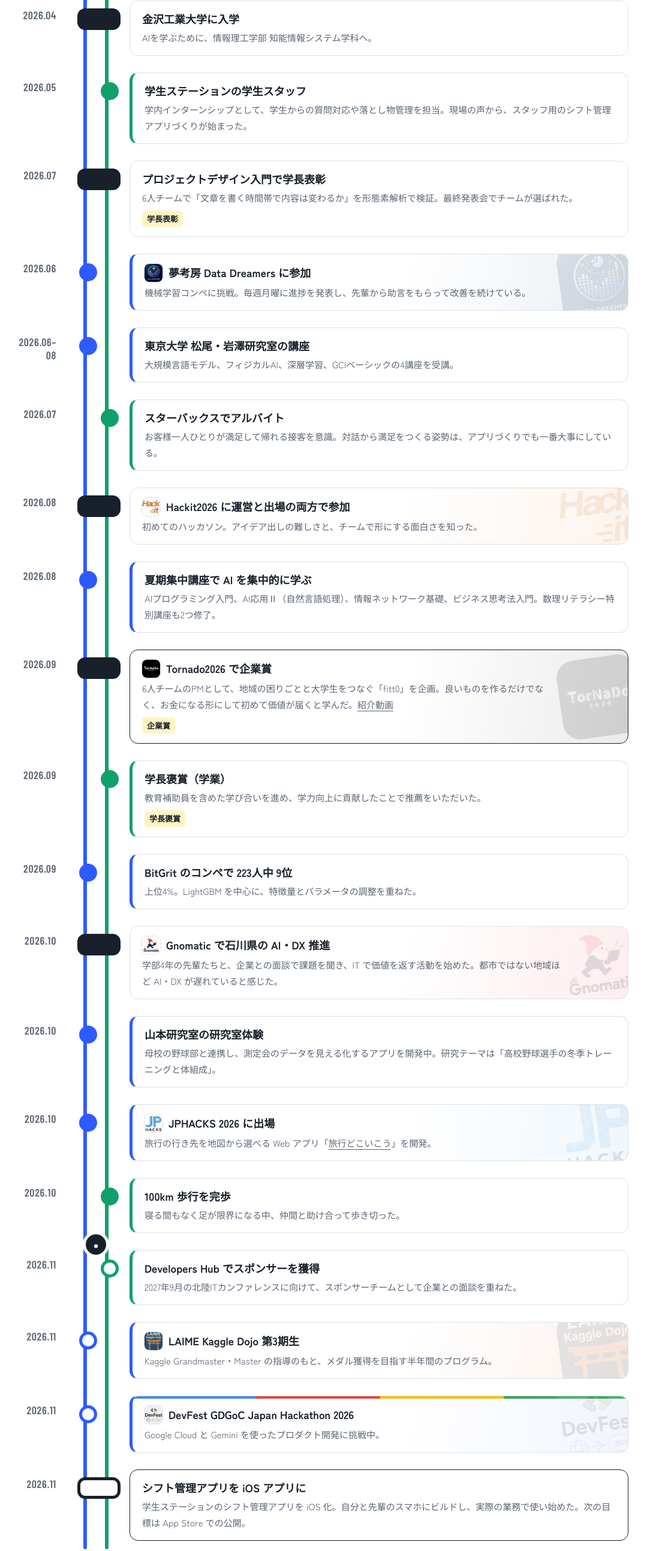
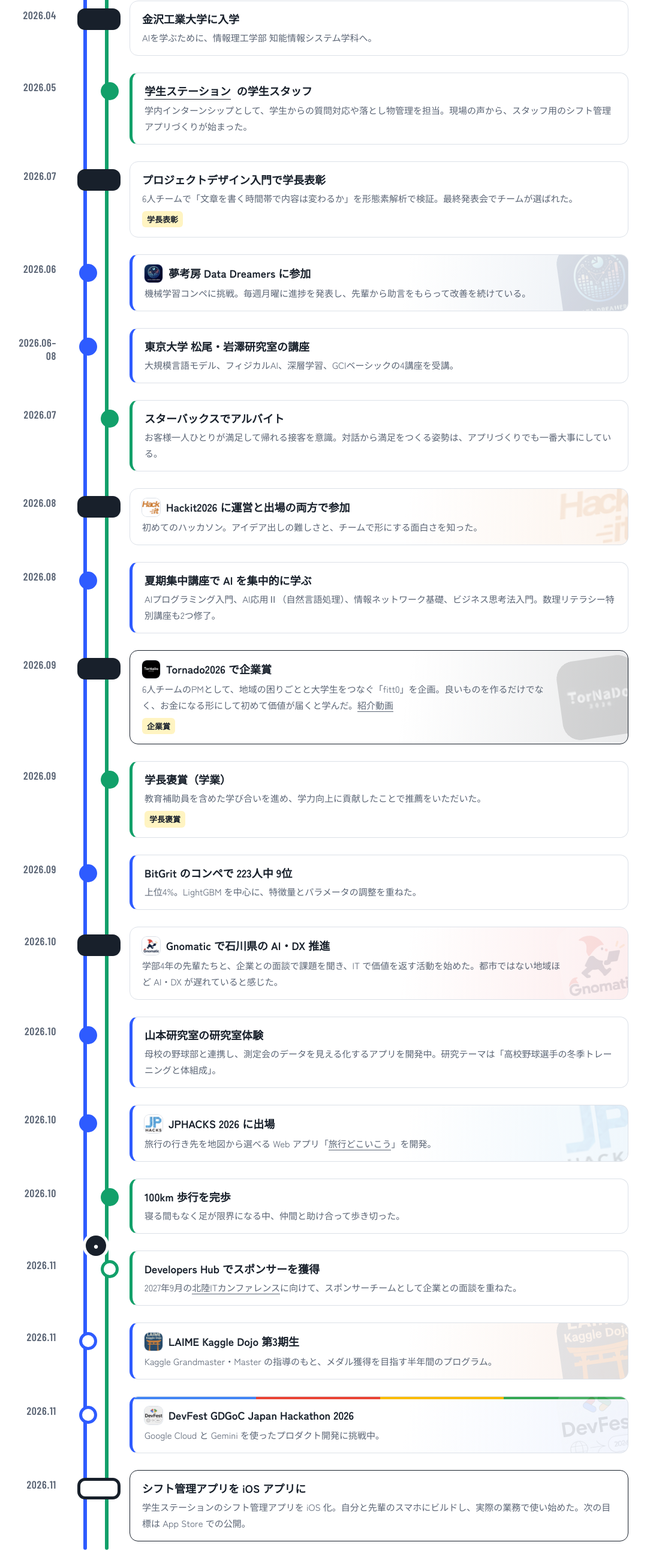
Before and after one commit to kotakota914/intro-site, a plain HTML site: page index.html in a window 1280 px wide. Shown: the part 4200-6786 px from the top of the page at 60% size, without its empty margins (108-1187 px from the left). Drawn offline with nearby package versions, Linux system fonts and the light colour scheme.

Commit message:
北陸ITカンファレンスと学生ステーションの公式サイトへのリンクを追加
Co-Authored-By: Claude Opus 5.5 <noreply@anthropic.com>
Claude-Session: https://claude.ai/code/session_01Q8KcYkazFbKCwR22VqtSzh

```diff
--- a/index.html
+++ b/index.html
@@ -373,7 +373,7 @@
       <ol>
         <li class="stop both big"><div class="when">〜2026</div><div class="dot"></div><div class="card"><h3>出発点：高校野球部のデータアナリスト</h3><p>けがでプレーできなかった約1年、対戦相手の分析を担当。データの力と、信頼される力の両方を知った（<a class="ext" href="#story">Story</a>）。</p></div></li>
         <li class="stop both"><div class="when">2026.04</div><div class="dot"></div><div class="card"><h3>金沢工業大学に入学</h3><p>AIを学ぶために、情報理工学部 知能情報システム学科へ。</p></div></li>
-        <li class="stop hu"><div class="when">2026.05</div><div class="dot"></div><div class="card"><h3>学生ステーションの学生スタッフ</h3><p>学内インターンシップとして、学生からの質問対応や落とし物管理を担当。現場の声から、スタッフ用のシフト管理アプリづくりが始まった。</p></div></li>
+        <li class="stop hu"><div class="when">2026.05</div><div class="dot"></div><div class="card"><h3><a class="ext" href="https://www.kanazawa-it.ac.jp/gstation/" target="_blank" rel="noopener">学生ステーション</a>の学生スタッフ</h3><p>学内インターンシップとして、学生からの質問対応や落とし物管理を担当。現場の声から、スタッフ用のシフト管理アプリづくりが始まった。</p></div></li>
         <li class="stop both"><div class="when">2026.07</div><div class="dot"></div><div class="card"><h3>プロジェクトデザイン入門で学長表彰</h3><p>6人チームで「文章を書く時間帯で内容は変わるか」を形態素解析で検証。最終発表会でチームが選ばれた。</p><span class="award">学長表彰</span></div></li>
         <li class="stop ai"><div class="when">2026.06</div><div class="dot"></div><div class="card themed" style="--theme:#1B4F8A;--logo:url(assets/logo-datadreamers.png)"><h3><img src="assets/logo-datadreamers.png" alt="">夢考房 Data Dreamers に参加</h3><p>機械学習コンペに挑戦。毎週月曜に進捗を発表し、先輩から助言をもらって改善を続けている。</p></div></li>
         <li class="stop ai"><div class="when">2026.06–08</div><div class="dot"></div><div class="card"><h3>東京大学 松尾・岩澤研究室の講座</h3><p>大規模言語モデル、フィジカルAI、深層学習、GCIベーシックの4講座を受講。</p></div></li>
@@ -387,7 +387,7 @@
         <li class="stop ai"><div class="when">2026.10</div><div class="dot"></div><div class="card"><h3>山本研究室の研究室体験</h3><p>母校の野球部と連携し、測定会のデータを見える化するアプリを開発中。研究テーマは「高校野球選手の冬季トレーニングと体組成」。</p></div></li>
         <li class="stop ai"><div class="when">2026.10</div><div class="dot"></div><div class="card themed" style="--theme:#3F9BE0;--logo:url(assets/logo-jphacks.png)"><h3><img src="assets/logo-jphacks.png" alt="">JPHACKS 2026 に出場</h3><p>旅行の行き先を地図から選べる Web アプリ「<a class="ext" href="https://kz-2609.vercel.app/" target="_blank" rel="noopener">旅行どこいこう</a>」を開発。</p></div></li>
         <li class="stop hu"><div class="when">2026.10</div><div class="dot"></div><div class="card"><h3>100km 歩行を完歩</h3><p>寝る間もなく足が限界になる中、仲間と助け合って歩き切った。</p></div></li>
-        <li class="stop hu"><div class="when">2026.11</div><div class="dot"></div><div class="card"><h3>Developers Hub でスポンサーを獲得</h3><p>2027年9月の北陸ITカンファレンスに向けて、スポンサーチームとして企業との面談を重ねた。</p></div></li>
+        <li class="stop hu"><div class="when">2026.11</div><div class="dot"></div><div class="card"><h3>Developers Hub でスポンサーを獲得</h3><p>2027年9月の<a class="ext" href="https://hokuriku-it-conf.com/" target="_blank" rel="noopener">北陸ITカンファレンス</a>に向けて、スポンサーチームとして企業との面談を重ねた。</p></div></li>
         <li class="stop ai"><div class="when">2026.11</div><div class="dot"></div><div class="card themed" style="--theme:#D9662B;--logo:url(assets/logo-laime.png)"><h3><img src="assets/logo-laime.png" alt="">LAIME Kaggle Dojo 第3期生</h3><p>Kaggle Grandmaster・Master の指導のもと、メダル獲得を目指す半年間のプログラム。</p></div></li>
         <li class="stop ai"><div class="when">2026.11</div><div class="dot"></div><div class="card themed devfest" style="--theme:#4285F4;--logo:url(assets/logo-devfest.png)"><h3><img src="assets/logo-devfest.png" alt="">DevFest GDGoC Japan Hackathon 2026</h3><p>Google Cloud と Gemini を使ったプロダクト開発に挑戦中。</p></div></li>
       <li class="stop both big"><div class="when">2026.11</div><div class="dot"></div><div class="card"><h3>シフト管理アプリを iOS アプリに</h3><p>学生ステーションのシフト管理アプリを iOS 化。自分と先輩のスマホにビルドし、実際の業務で使い始めた。次の目標は App Store での公開。</p></div></li></ol>
@@ -402,7 +402,7 @@
         <li class="stop ai big"><div class="when">2027.03</div><div class="dot"></div><div class="card"><h3>Kaggle 銅メダル 1枚</h3><p>LAIME Kaggle Dojo のメンターの力を借りて、コンペを広く浅くではなく一つに集中する。1年生のうちに初メダル。</p></div></li>
         <li class="stop both big"><div class="when">2027.04</div><div class="dot"></div><div class="card"><h3>シフト管理アプリの完全運用</h3><p>2年生のスタートと同時に、学生ステーションのスタッフ約50人が毎日使うシフト管理の仕組みにする。</p></div></li>
         <li class="stop both big"><div class="when">2027.夏</div><div class="dot"></div><div class="card"><h3>コーオプ教育で NEC へ</h3><p>2年生の夏、企業の現場で働く。Data Dreamers の創設者の先輩が、NEC のコーオプ教育で多くを学んだ話がきっかけ。</p></div></li>
-        <li class="stop hu"><div class="when">2027.09</div><div class="dot"></div><div class="card"><h3>北陸ITカンファレンス 開催</h3><p>Developers Hub の一員として、学生・エンジニア・企業がつながる場をつくる。</p></div></li>
+        <li class="stop hu"><div class="when">2027.09</div><div class="dot"></div><div class="card"><h3><a class="ext" href="https://hokuriku-it-conf.com/" target="_blank" rel="noopener">北陸ITカンファレンス</a> 開催</h3><p>Developers Hub の一員として、学生・エンジニア・企業がつながる場をつくる。</p></div></li>
         <li class="stop ai"><div class="when">2年生</div><div class="dot"></div><div class="card"><h3>Kaggle 銀メダル 2枚</h3><p>一つのコンペに集中する進め方を続け、銀メダルを2枚取る。</p></div></li>
         <li class="stop hu big"><div class="when">3年生</div><div class="dot"></div><div class="card"><h3>Data Dreamers のプロジェクトリーダーに</h3><p>100人以上が所属する学内最大のプロジェクトで、成果を出し、人を引っ張る。</p></div></li>
         <li class="stop both"><div class="when">3年 夏</div><div class="dot"></div><div class="card"><h3>海外の技術カンファレンスと IT コンサルのインターン</h3><p>AWS、Google、NVIDIA などの海外カンファレンスに一度は参加する。アクセンチュアなど、IT コンサルの夏のインターンに挑戦する。</p></div></li>
@@ -428,7 +428,7 @@
 
     <article class="feature">
       <div class="feature-text">
-        <span class="tag">学生ステーション・現在開発中</span>
+        <span class="tag"><a class="ext" href="https://www.kanazawa-it.ac.jp/gstation/" target="_blank" rel="noopener">学生ステーション</a>・現在開発中</span>
         <h3>学生ステーションのシフト管理アプリ</h3>
         <p>学生スタッフとして働く中で、シフトの確認と調整に手間がかかっていることに気づき、自分でアプリを作りました。最初は Web アプリとして作り、いまは iOS アプリにして、自分と先輩のスマホで実際の業務に使っています。</p>
         <dl>
```
